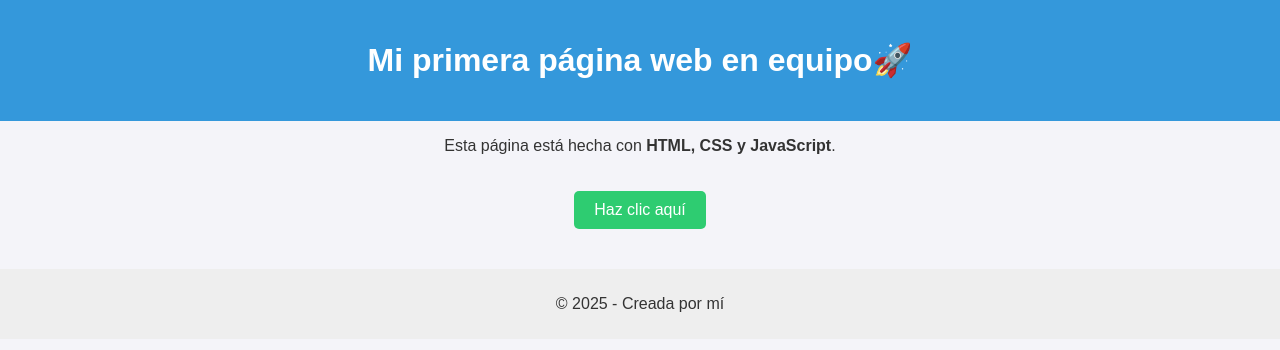
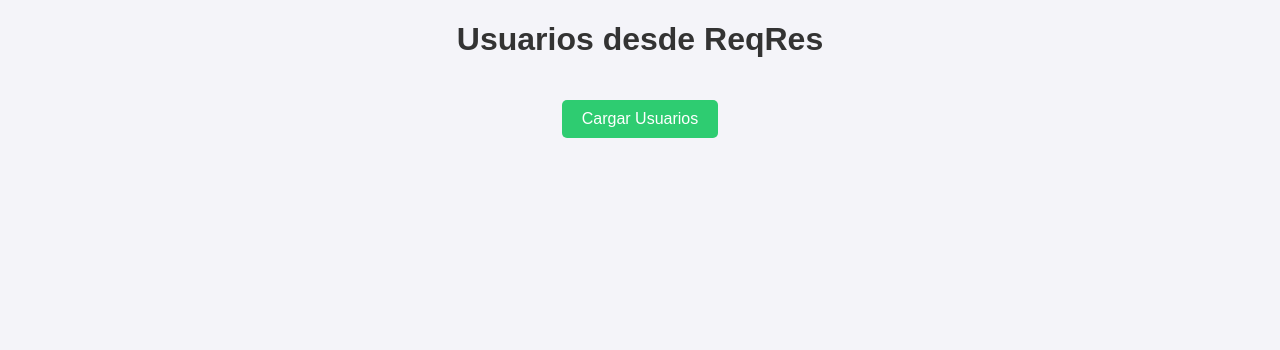
Before and after one commit to mauriciojolivac1/We01, a plain HTML site: page index.html in a window 1280 px wide. Drawn offline with Linux system fonts and the light colour scheme.

Commit message:
Update index.html

```diff
--- a/index.html
+++ b/index.html
@@ -2,24 +2,15 @@
 <html lang="es">
 <head>
   <meta charset="UTF-8">
-  <title>Página sencilla</title>
+  <title>Traer datos de ReqRes</title>
   <link rel="stylesheet" href="style.css">
 </head>
 <body>
-  <header>
-    <h1>Mi primera página web en equipo🚀</h1>
-  </header>
+  <h1>Usuarios desde ReqRes</h1>
+  <button id="btnCargar">Cargar Usuarios</button>
 
-  <main>
-    <p>Esta página está hecha con <b>HTML, CSS y JavaScript</b>.</p>
-    <button id="miBoton">Haz clic aquí</button>
-    <p id="mensaje"></p>
-  </main>
+  <ul id="listaUsuarios"></ul>
 
-  <footer>
-    <p>&copy; 2025 - Creada por mí</p>
-  </footer>
-
-  <script src="script.js"></script>
+  <script src="app.js"></script>
 </body>
 </html>
```
